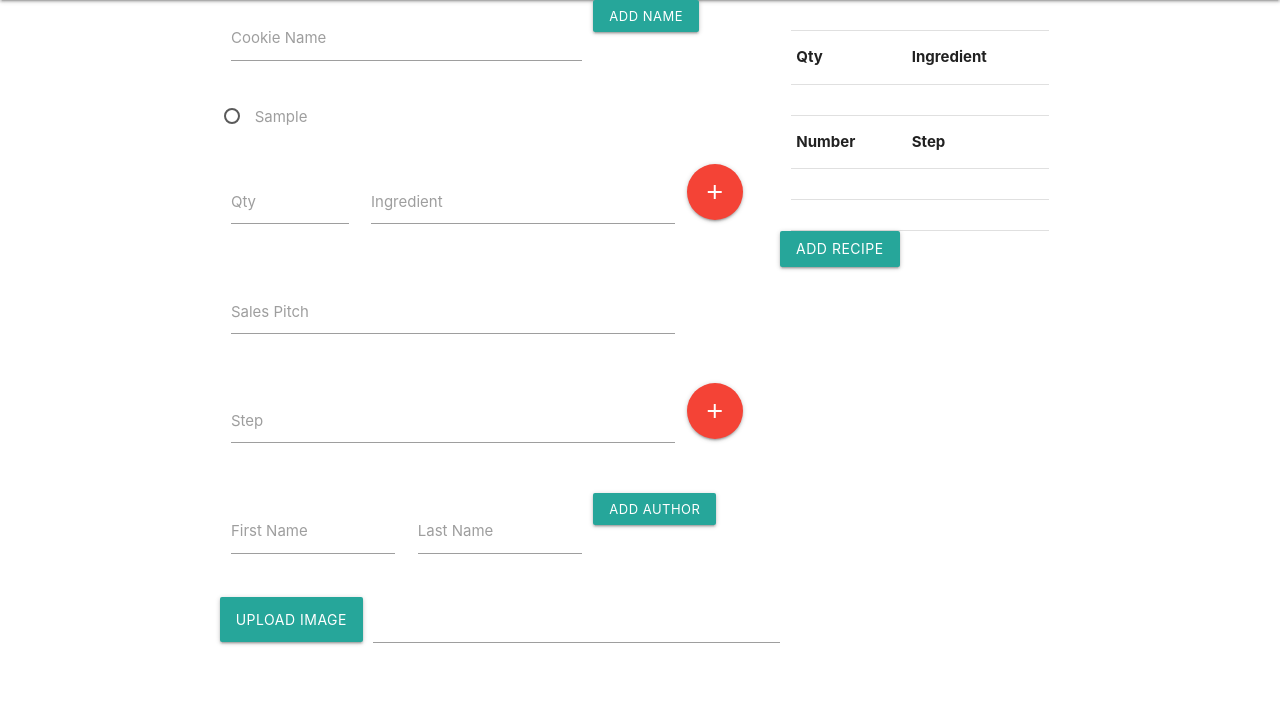
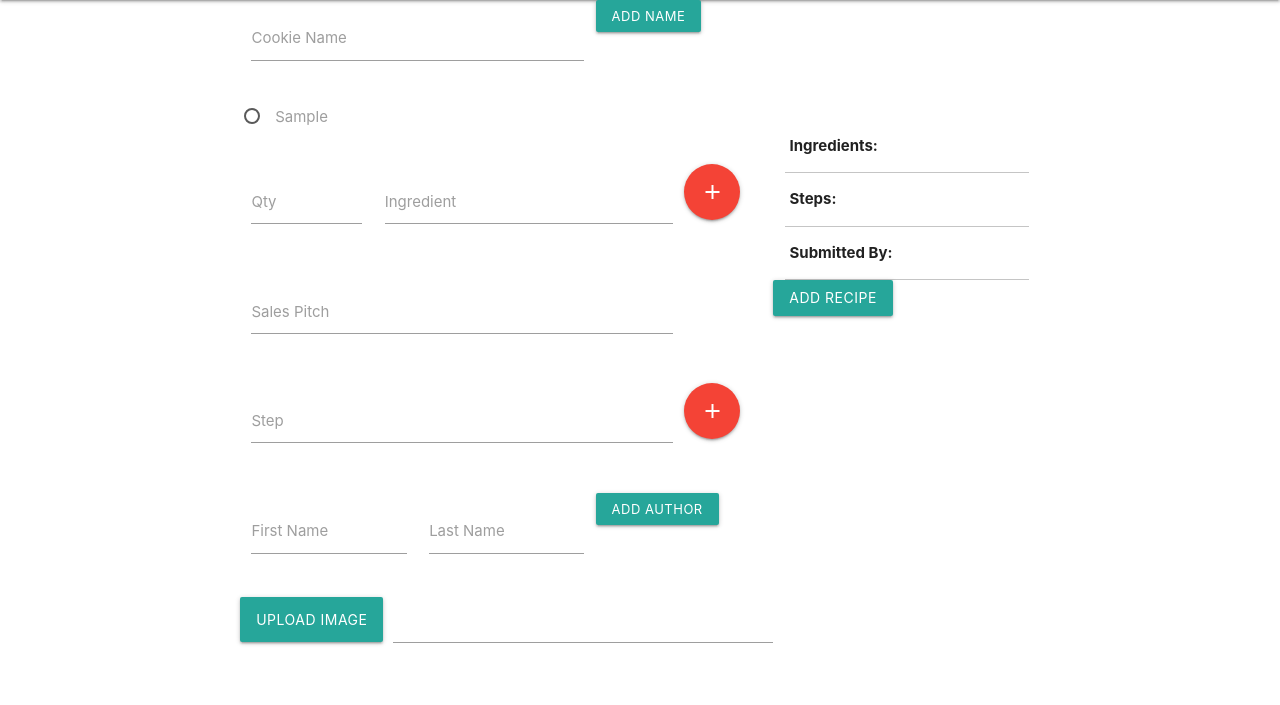
Before and after one commit to tracyjohnson213/cookeys2, a Flask app: page /add_recipe in a window 1280 px wide. Shown: the part 64-769 px from the top of the page. Run offline with Flask 2, Linux system fonts and the light colour scheme; a database or web service that is not in the repository returns one stand-in record (values such as "Sample title"); lists and menus that the app fills with data are empty; some libraries are stand-ins or nearby versions.

Commit message:
display results of form input into table

```diff
--- a/run.py
+++ b/run.py
@@ -8,7 +8,7 @@ app.config["MONGO_DBNAME"] = 'myCookeys'
 # app.config["MONGO_URI"] = os.getenv('MONGO_URI',
 #                                     'mongodb://localhost:27017/myCookeys')
 app.config["MONGO_URI"] = os.getenv('MONGO_URI',
-                                    "mongodb+srv://tracyj:1studentDeveloper@firstcluster.b5ihz.mongodb.net/myCookeys?retryWrites=true&w=majority")
+                                    "mongodb+srv://admin:1studentDeveloper@firstcluster.b5ihz.mongodb.net/myCookeys?retryWrites=true&w=majority")
 
 mongo = PyMongo(app)
 
--- a/static/assets/css/styles.css
+++ b/static/assets/css/styles.css
@@ -18,3 +18,12 @@ body {
 .form {
     margin-top: 5%;
 }
+
+/* add margin above table in addrecipe.html */
+.table {
+  margin-top: 15%;
+}
+
+.cookie_name_table {
+  font-weight: bold;
+}
--- a/static/assets/js/scripts.js
+++ b/static/assets/js/scripts.js
@@ -1,42 +1,51 @@
 // scripts for add recipe form
+// https://github.com/sunnny4u/Retrive-user-input-and-show-them-on-web-page/blob/master/index.html
+var itemRowCount = 1;
+var itemCount = 0;
+var stepCount = 1;
 
-      function copycookiename() {
-        document.getElementById("cookie_name").innerHTML = document.getElementById("cookie_name").value
-      }
+function copy1frominput(table,input) {
+  var AddRow = document.getElementById(table);
+  var NewRow = AddRow.insertRow(-1);
+  input_in_table = document.getElementById(input).value;
+  var cel1 = NewRow.insertCell(0);
+  cel1.innerHTML = input_in_table;
+  document.getElementById(input).value = "";
+}
 
-      function addtoingredienttable() {
-        // takes qty and ingredient input to fill ingredient_table
-        document.getElementById("qty").innerHTML = document.getElementById("qty_in_table").value
-        document.getElementById("ingredient").innerHTML = document.getElementById("ingredient_in_table").value
-      }
+function copy2frominput(table,input,input2) {
+  var AddRow = document.getElementById(table);
+  var NewRow = AddRow.insertRow(-1);
+  input_in_table = document.getElementById(input).value;
+  input_in_table2 = document.getElementById(input2).value;
+  var cel1 = NewRow.insertCell(0);
+  var cel2 = NewRow.insertCell(1);
+  cel1.innerHTML = input_in_table;
+  cel2.innerHTML = input_in_table2;
+  document.getElementById(input).value = "";
+  document.getElementById(input2).value = "";
+}
 
-      function addtostepstable() {
-        // takes steps input to fill steps_table
-        document.getElementById("steps").innerHTML = document.getElementById("steps_in_table").value
-        addRowCount('.steps_table');
-      }
+function copycookiename() {
+  copy1frominput('cookie_name_table','cookie_name');
+}
 
-      function addRowCount(tableAttr) {
-        // https://mariusmateoc.com/blog/automatic-serial-number-row-in-html-table/
-        // auto number row in table
-        $(tableAttr).each(function(){
-            $('td#steps_table', this).each(function(i){
-            $(this).before('<td>'+(i+1)+'</td>');
-            });
-        });
-      }
+function addtoingredienttable() {
+  copy2frominput('ingredient_table','qty','ingredient');
+}
 
-      function copyfirstname() {
-        // takes inputted first and last names and copies to table
-        document.getElementById("firstname").innerHTML = document.getElementById("firstname_in_table").value
-      }
+function copyauthor() {
+  copy2frominput('author_table','firstname','lastname');
+}
 
-      function copylastname() {
-        // takes inputted first and last names and copies to table
-        document.getElementById("lastname").innerHTML = document.getElementById("lastname_in_table").value
-      }
-
-      function copyauthor(){
-        copyfirstname();
-        copylastname();
-      }
+function addtostepstable() {
+  var AddRow = document.getElementById('steps_table');
+  var NewRow = AddRow.insertRow(-1);
+  steps_in_table = document.getElementById("steps").value;
+  var cel1 = NewRow.insertCell(0);
+  var cel2 = NewRow.insertCell(1);
+  cel1.innerHTML = stepCount + '. ';
+  cel2.innerHTML = steps_in_table;
+  stepCount = stepCount+1;
+  document.getElementById("steps").value = "";
+}
--- a/templates/addrecipe.html
+++ b/templates/addrecipe.html
@@ -128,43 +128,49 @@
     </div>
   </form>
 
-  <div class="col s4">
-    <table class="steps_table">
+  <div class="table col s4">
+    <table
+      class="responsive-table"
+      id="cookie_name_table"
+    >
       <tbody>
-        <tr id="cookie_name_in_table">
-          <td colspan="2"></td>
-        </tr>
-
-        <tr>
-          <th>Qty</th>
-          <th>Ingredient</th>
-        </tr>
-
-        <tr>
-          <td id="qty_in_table"></td>
-          <td id="ingredient_in_table"></td>
-        </tr>
-
-        <tr id="step_table">
-          <th>Number</th>
-          <th>Step</th>
-        </tr>
-
-        <tr>
-          <td id="steps_table"></td>
-          <td id="steps_in_table"></td>
-        </tr>
-
-        <tr>
-          <td id="firstname_in_table"></td>
-          <td id="lastname_in_table"></td>
-        </tr>
+        <tr></tr>
       </tbody>
     </table>
 
-    <div class="row">
-      <a type="submit" class="waves-effect waves-light btn">Add Recipe</a>
-    </div>
+    <table
+      class="responsive-table"
+      id="ingredient_table"
+    >
+      <tbody>
+        <th>Ingredients:</th>
+        <tr></tr>
+      </tbody>
+    </table>
+
+    <table
+      class="responsive-table"
+      id="steps_table"
+    >
+      <tbody>
+        <th>Steps:</th>
+        <tr></tr>
+      </tbody>
+    </table>
+
+    <table
+      class="responsive-table"
+      id="author_table"
+    >
+      <tbody>
+        <th>Submitted By:</th>
+        <tr></tr>
+      </tbody>
+    </table>
+  </div>
+
+  <div class="row">
+    <button type="submit" name="action" class="waves-effect waves-light btn">Add Recipe</button>
   </div>
 </div>
 
--- a/templates/base.html
+++ b/templates/base.html
@@ -1,28 +1,38 @@
 <!DOCTYPE html>
 <html lang="en">
-
   <head>
     <meta charset="UTF-8" />
     <meta name="viewport" content="width=device-width, initial-scale=1.0" />
     <title>{{ title }}</title>
     <!-- Google Icon Font-->
-	<link href="https://fonts.googleapis.com/icon?family=Material+Icons" rel="stylesheet" />
+    <link
+      href="https://fonts.googleapis.com/icon?family=Material+Icons"
+      rel="stylesheet"
+    />
     <!-- Compiled and minified CSS -->
-	<link rel="stylesheet" href="{{url_for('static', filename='vendor/css/materialize.min.css')}}" />
+    <link
+      rel="stylesheet"
+      href="{{url_for('static', filename='vendor/css/materialize.min.css')}}"
+    />
     <!-- FontAwesome Icon Font-->
-	<link rel="stylesheet"
-		href="{{ url_for('static', filename='vendor/fontawesome-free-5.13.1-web/css/fontawesome.min.css') }}" />
-	<link rel="stylesheet"
-		href="{{ url_for('static', filename='vendor/fontawesome-free-5.13.1-web/css/all.min.css') }}" />
+    <link
+      rel="stylesheet"
+      href="{{ url_for('static', filename='vendor/fontawesome-free-5.13.1-web/css/fontawesome.min.css') }}"
+    />
+    <link
+      rel="stylesheet"
+      href="{{ url_for('static', filename='vendor/fontawesome-free-5.13.1-web/css/all.min.css') }}"
+    />
     <!-- Cookeys css style-->
-	<link rel="stylesheet" href="{{ url_for('static', filename='assets/css/styles.css') }}" />
+    <link
+      rel="stylesheet"
+      href="{{ url_for('static', filename='assets/css/styles.css') }}"
+    />
     <!-- Cookeys javascript -->
-	<script type="text/javascript" src="{{ url_for('static', filename='assets/js/scripts.js') }}"></script>
+    <script src="{{ url_for('static', filename='assets/js/scripts.js') }}"></script>
   </head>
 
   <body>
-
-
     <nav>
       <div class="nav-wrapper">
         <a href="#" class="brand-logo">Cookeys</a>
@@ -35,7 +45,8 @@
               <div class="input-field">
                 <input id="search" type="search" required />
                 <label class="label-icon" for="search"
-                  ><i class="material-icons">search</i></label>
+                  ><i class="material-icons">search</i></label
+                >
                 <i class="material-icons">close</i>
               </div>
             </form>
@@ -44,9 +55,7 @@
       </div>
     </nav>
 
-
     {% block content %} {% endblock %}
-
 
     <footer class="page-footer">
       <div class="container">
@@ -60,7 +69,13 @@
           <div class="col l4 offset-l2 s12">
             <h5 class="white-text">Links</h5>
             <ul>
-						<li><a class="grey-text text-lighten-3" href="{{url_for('add_recipe')}}">Add</a></li>
+              <li>
+                <a
+                  class="grey-text text-lighten-3"
+                  href="{{url_for('add_recipe')}}"
+                  >Add</a
+                >
+              </li>
               <li><a class="grey-text text-lighten-3" href="#!">Edit</a></li>
               <li><a class="grey-text text-lighten-3" href="#!">Delete</a></li>
               <li><a class="grey-text text-lighten-3" href="#!">Find</a></li>
@@ -76,8 +91,66 @@
       </div>
     </footer>
 
+    <!-- TODO need to use external javascript -->
+    <script>
+      // scripts for add recipe form
+      var itemRowCount = 1;
+      var itemCount = 0;
+      var stepCount = 1;
 
-	<script src="https://code.jquery.com/jquery-3.5.1.min.js"
-		integrity="sha256-9/aliU8dGd2tb6OSsuzixeV4y/faTqgFtohetphbbj0=" crossorigin="anonymous"></script>
+      function copy1frominput(table, input) {
+        var AddRow = document.getElementById(table);
+        var NewRow = AddRow.insertRow(-1);
+        input_in_table = document.getElementById(input).value;
+        var cel1 = NewRow.insertCell(0);
+        cel1.innerHTML = input_in_table;
+        document.getElementById(input).value = "";
+      }
+
+      function copy2frominput(table, input, input2) {
+        var AddRow = document.getElementById(table);
+        var NewRow = AddRow.insertRow(-1);
+        input_in_table = document.getElementById(input).value;
+        input_in_table2 = document.getElementById(input2).value;
+        var cel1 = NewRow.insertCell(0);
+        var cel2 = NewRow.insertCell(1);
+        cel1.innerHTML = input_in_table;
+        cel2.innerHTML = input_in_table2;
+        document.getElementById(input).value = "";
+        document.getElementById(input2).value = "";
+      }
+
+      function copycookiename() {
+        copy1frominput("cookie_name_table", "cookie_name");
+      }
+
+      function addtoingredienttable() {
+        copy2frominput("ingredient_table", "qty", "ingredient");
+      }
+
+      function copyauthor() {
+        copy2frominput("author_table", "firstname", "lastname");
+      }
+
+      function addtostepstable() {
+        var AddRow = document.getElementById("steps_table");
+        var NewRow = AddRow.insertRow(-1);
+        steps_in_table = document.getElementById("steps").value;
+        var cel1 = NewRow.insertCell(0);
+        var cel2 = NewRow.insertCell(1);
+        cel1.innerHTML = stepCount + ". ";
+        cel2.innerHTML = steps_in_table;
+        stepCount = stepCount + 1;
+        document.getElementById("steps").value = "";
+      }
+    </script>
+
+    <script
+      src="https://code.jquery.com/jquery-3.5.1.min.js"
+      integrity="sha256-9/aliU8dGd2tb6OSsuzixeV4y/faTqgFtohetphbbj0="
+      crossorigin="anonymous"
+    ></script>
     <!-- Compiled and minified JavaScript -->
     <script src="{{url_for('static', filename='vendor/js/materialize.min.js')}}"></script>
+  </body>
+</html>
```
Lines whose indentation alone changed are shown as unchanged.
